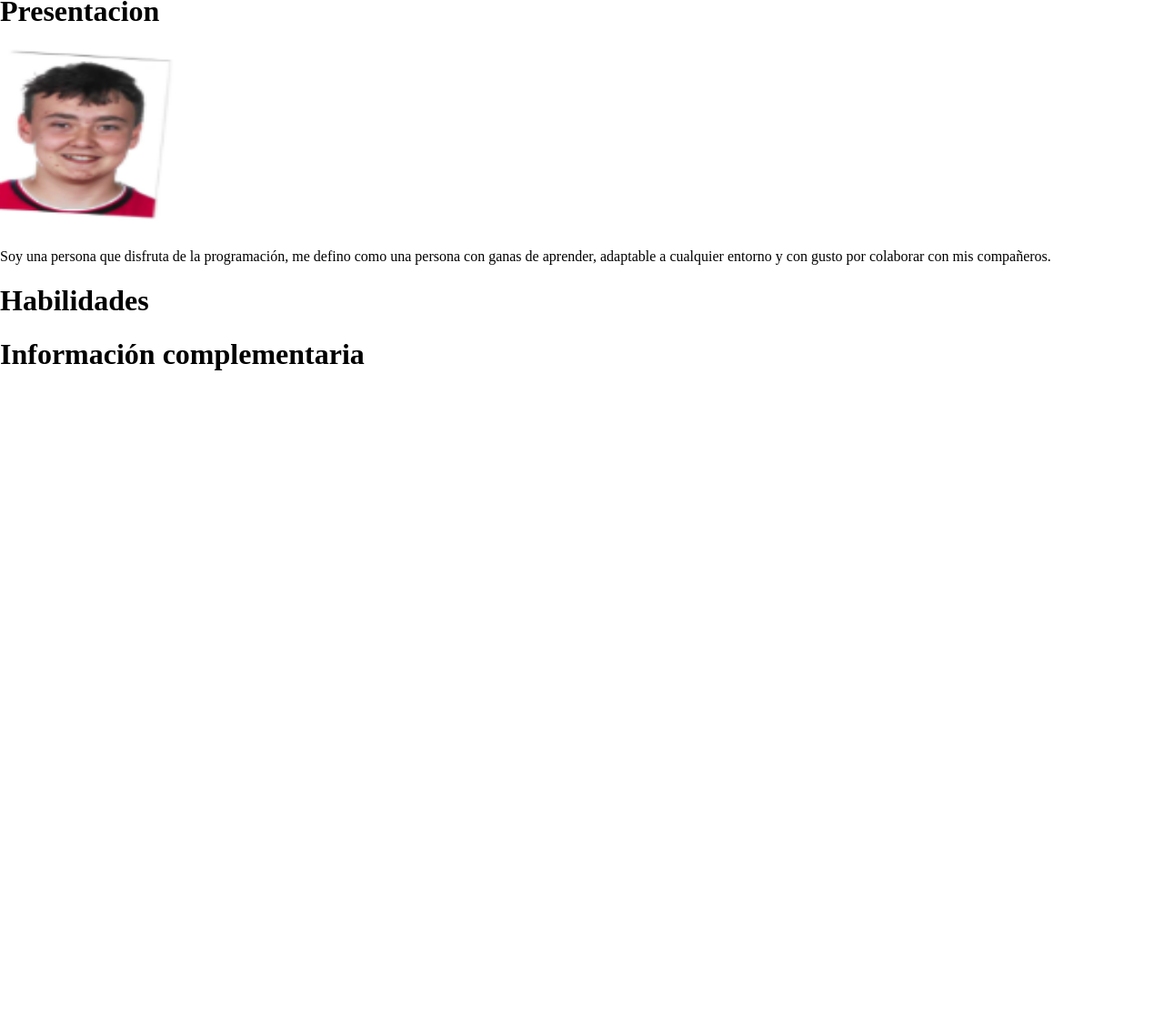
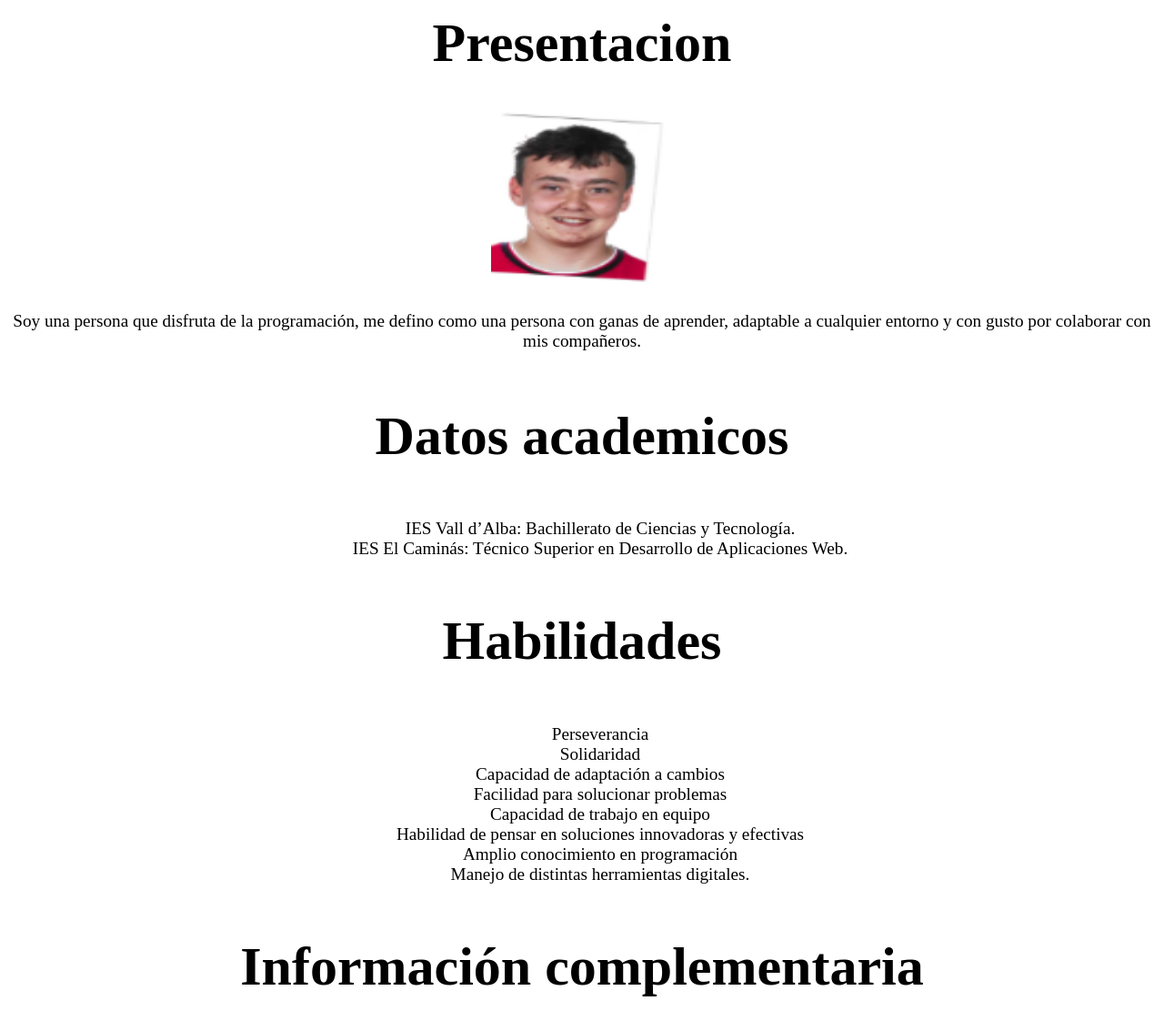
Before and after one commit to Abelsaba06/Curriculum_Abel_Sabater, a plain HTML site: page index.html in a window 1280 px wide. Shown: the part 87-1220 px from the top of the page at 91% size. Before the commit the page ends 800 px from the top, so only its background shows below. Drawn offline with Linux system fonts and the light colour scheme.

Commit message:
Actualizacion

```diff
--- a/Estilo.css
+++ b/Estilo.css
@@ -13,12 +13,30 @@ body{
     color:white;
     text-decoration: none;
 }
+li{
 
+    list-style: none;
+    font-size:larger;
+    text-align: center;
+}
+p{
+    font-size:larger;
+    text-align: center;
+}
+.container{
+    display: flex;
+    justify-content:center;
+    flex-direction: column;
+    align-items: center;
+}
 
-@media  screen and(max-width:767px){
+@media screen and (max-width:767px){
 
 }
-@media  screen and(min-width:768px){
+@media screen and (min-width:768px){
+    h1{
+    font-size:60px;
+}
     .container1{
         display: inline-flex;
     }
--- a/index.html
+++ b/index.html
@@ -13,19 +13,34 @@
         <a href="">Lenguajes usados</a>
         <a href="">Programas informaticos usados</a>
     </div>
-    <h1>Presentacion</h1>
-
     <div class="container">
+        <h1>Presentacion</h1>
         <img src="Foto Abel.png" style="width: 200px;height: 200px;">
         <p>Soy una persona que disfruta de la programación, me defino como una persona con ganas de aprender, adaptable a cualquier entorno y con gusto por colaborar con mis compañeros.</p>
     </div>
-    <h1>Habilidades</h1>
     <div class="container">
+        <h1>Datos academicos</h1>
+        <ul>
+            <li>IES Vall d’Alba: Bachillerato de Ciencias y Tecnología.</li>
+            <li>IES El Caminás: Técnico Superior en Desarrollo de Aplicaciones Web.</li>
+        </ul>
+    </div>
+    <div class="container">
+        <h1>Habilidades</h1>
+        <ul>
+            <li>Perseverancia</li>
+            <li>Solidaridad</li>
+            <li>Capacidad de adaptación a cambios</li>
+            <li>Facilidad para solucionar problemas</li>
+            <li>Capacidad de trabajo en equipo</li>
+            <li>Habilidad de pensar en soluciones innovadoras y efectivas</li>
+            <li>Amplio conocimiento en programación</li>
+            <li>Manejo de distintas herramientas digitales.</li>
+        </ul>
+    </div>
 
-    </div>
-    <h1>Información complementaria</h1>
     <div class="container">
-
+        <h1>Información complementaria</h1>
     </div>
 </body>
 </html>
```
